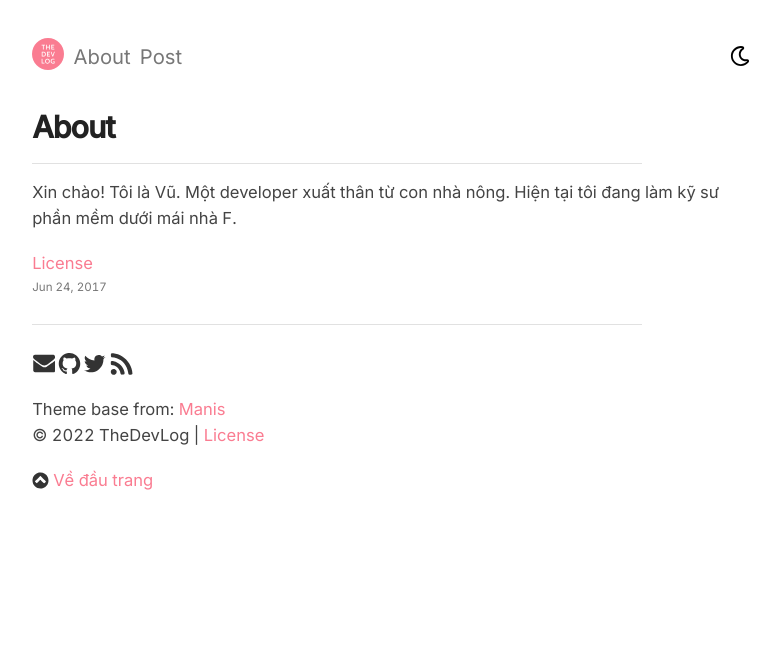
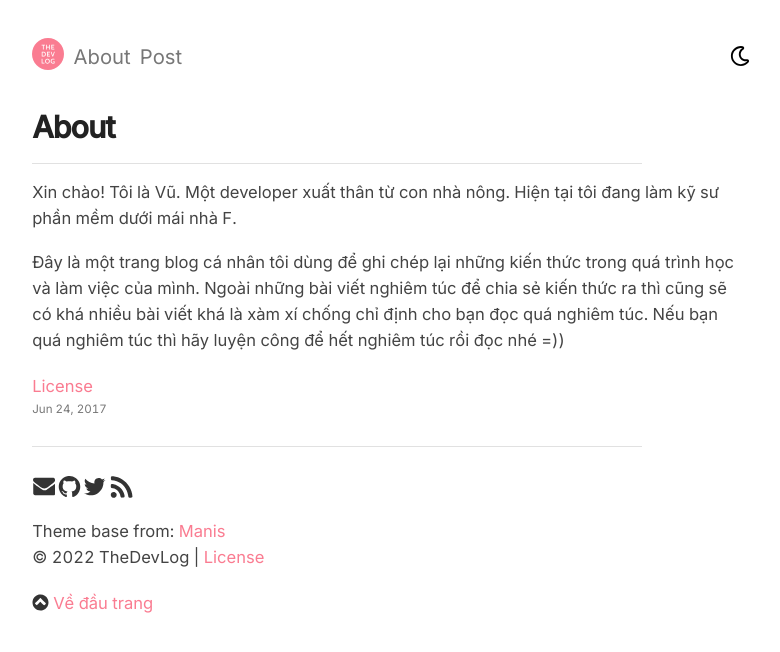
Before and after one commit to tuanvu0995/thisistheblog.github.io, a plain HTML site: page about/index.html in a window 1280 px wide. Shown: the whole page, without its empty margins (249-1029 px from the left). Drawn offline with nearby package versions, Linux system fonts and the light colour scheme.

Commit message:
deploy: tuanvu0995/vublog@1529c2a0a3de837b6b61cdafbbc1a94ea1b237d6

```diff
--- a/about/index.html
+++ b/about/index.html
@@ -30,7 +30,7 @@
 <hgroup id=brand>
 <h1>About</h1></hgroup><hr class=sep>
 <p>Xin chào! Tôi là Vũ. Một developer xuất thân từ con nhà nông.
-Hiện tại tôi đang làm kỹ sư phần mềm dưới mái nhà F.</p></header><ul class=post-list>
+Hiện tại tôi đang làm kỹ sư phần mềm dưới mái nhà F.</p><p>Đây là một trang blog cá nhân tôi dùng để ghi chép lại những kiến thức trong quá trình học và làm việc của mình. Ngoài những bài viết nghiêm túc để chia sẻ kiến thức ra thì cũng sẽ có khá nhiều bài viết khá là xàm xí chống chỉ định cho bạn đọc quá nghiêm túc. Nếu bạn quá nghiêm túc thì hãy luyện công để hết nghiêm túc rồi đọc nhé =))</p></header><ul class=post-list>
 <li class=post-item>
 <div class=post-item__title>
 <a href=/about/license/>License</a>
```
Also changed, not shown: 1 other file.
